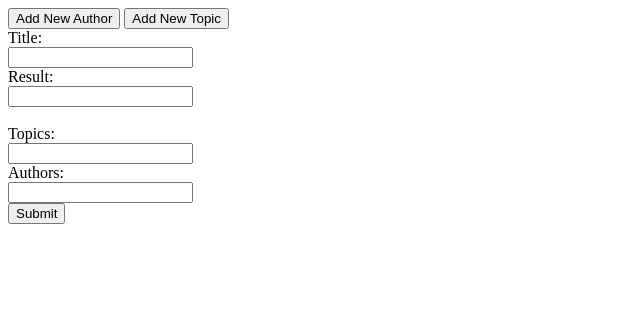
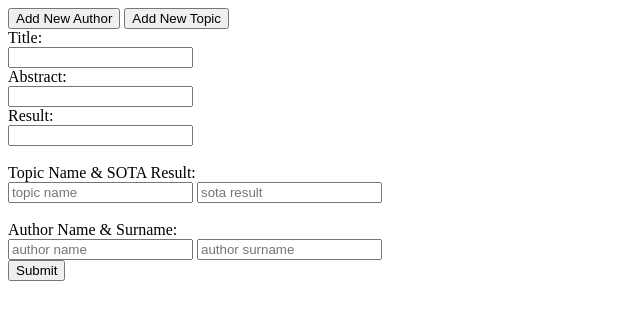
Before and after one commit to fatih-iver/SOTA-for-CS, a Flask app: page /add_paper in a window 1280 px wide. Shown: the top 320 px of the page, without its empty margins (0-640 px from the left). Run offline with Flask 2, Linux system fonts and the light colour scheme.

Commit message:
implement add paper functionality

```diff
--- a/app.py
+++ b/app.py
@@ -146,6 +146,7 @@ def delete_topic():
     else:
         return abort(404)
 
+
 def print_papers():
     connection = sqlite3.connect('sota.db')
     cursor = connection.cursor()
@@ -157,14 +158,50 @@ def print_papers():
 @app.route('/add_paper', methods=['GET', 'POST'])
 def add_paper():
     if request.method == 'POST':
-        topic_name = request.form["topic_name"]
-        sota_result = int(request.form["sota_result"])
+        title = request.form["title"]
+        abstract = request.form["abstract"]
+        result = int(request.form["result"])
+        topic_names = request.form.getlist('topic_names')
+        sota_results = request.form.getlist('sota_results')
+        author_names = request.form.getlist('author_names')
+        author_surnames = request.form.getlist('author_surnames')
+
         connection = sqlite3.connect('sota.db')
         cursor = connection.cursor()
-        cursor.execute("""INSERT INTO topics (topic_name, sota_result) VALUES(?, ?)""", (topic_name, sota_result))
+        cursor.execute("""INSERT INTO papers (title, abstract, result) VALUES(?, ?, ?)""", (title, abstract, result))
         connection.commit()
+        paper_id = cursor.execute("""SELECT paper_id FROM papers WHERE title=?""", (title,)).fetchall()[0][0]
+        for topic_name, sota_result in zip(topic_names, sota_results):
+            query_result = cursor.execute("""SELECT topic_id FROM topics WHERE topic_name=? AND sota_result=?""",
+                                          (topic_name, sota_result)).fetchall()
+            if not query_result:
+                cursor.execute("""INSERT INTO topics (topic_name, sota_result) VALUES(?, ?)""",
+                               (topic_name, sota_result))
+                connection.commit()
+            topic_id = cursor.execute("""SELECT topic_id FROM topics WHERE topic_name=? AND sota_result=?""",
+                                      (topic_name, sota_result)).fetchall()[0][0]
+            query_result = cursor.execute("""SELECT * FROM paper_topics WHERE paper_id=? AND topic_id=?""",
+                                          (paper_id, topic_id)).fetchall()
+            if not query_result:
+                cursor.execute("""INSERT INTO paper_topics (paper_id, topic_id) VALUES(?, ?)""", (paper_id, topic_id))
+                connection.commit()
+        for author_name, author_surname in zip(author_names, author_surnames):
+            query_result = cursor.execute("""SELECT author_id FROM authors WHERE author_name=? AND author_surname=?""",
+                                          (author_name, author_surname)).fetchall()
+            if not query_result:
+                cursor.execute("""INSERT INTO authors (author_name, author_surname) VALUES(?, ?)""",
+                               (author_name, author_surname))
+                connection.commit()
+            author_id = cursor.execute("""SELECT author_id FROM authors WHERE author_name=? AND author_surname=?""",
+                                       (author_name, author_surname)).fetchall()[0][0]
+            query_result = cursor.execute("""SELECT * FROM paper_authors WHERE paper_id=? AND author_id=?""",
+                                          (paper_id, author_id)).fetchall()
+            if not query_result:
+                cursor.execute("""INSERT INTO paper_authors (paper_id, author_id) VALUES(?, ?)""",
+                               (paper_id, author_id))
+                connection.commit()
         connection.close()
-        print_topics()
+        print_papers()
         return redirect(url_for('index'))
     elif request.method == 'GET':
         return render_template("add_paper.html")
@@ -200,7 +237,7 @@ def delete_paper():
         title = request.form["title"]
         connection = sqlite3.connect('sota.db')
         cursor = connection.cursor()
-        cursor.execute("""DELETE FROM papers WHERE title=?""", (title))
+        cursor.execute("""DELETE FROM papers WHERE title=?""", (title,))
         connection.commit()
         connection.close()
         print_papers()
@@ -209,6 +246,7 @@ def delete_paper():
         return render_template("delete_paper.html")
     else:
         return abort(404)
+
 
 @app.route('/index', methods=['GET', 'POST'])
 def index():
--- a/templates/add_paper.html
+++ b/templates/add_paper.html
@@ -12,16 +12,20 @@
     Title:<br>
     <input type="text" name="title">
     <br>
+    Abstract:<br>
+    <input type="text" name="abstract">
+    <br>
     Result:<br>
     <input type="text" name="result">
     <br><br>
     <div class="topic_container">
-    Topics: <br>
-    <input type="text" name="topics"/>
+        <label>Topic Name & SOTA Result:</label>
+    <div><input type="text" name="topic_names" placeholder="topic name"/> <input type="text" name="sota_results" placeholder="sota result"/></div>
     </div>
+    <br>
     <div class="author_container">
-    Authors: <br>
-    <input type="text" name="topics"/>
+    <label>Author Name & Surname:</label>
+    <div><input type="text" name="author_names" placeholder="author name"/> <input type="text" name="author_surnames" placeholder="author surname"/></div>
     </div>
     <input type="submit" value="Submit">
 </form>
@@ -36,13 +40,13 @@ $(document).ready(function() {
 
     $(topic_add_button).click(function(e) {
         e.preventDefault();
-        $(topic_container).append('<div><input type="text" name="topics"/><a href="#" class="delete">Delete</a></div>');
+        $(topic_container).append('<div><input type="text" name="topic_names" placeholder="topic name"/> <input type="text" name="sota_results" placeholder="sota result"/>\n<a href="#" class="delete">Delete</a></div>');
 
     });
 
     $(author_add_button).click(function(e) {
         e.preventDefault();
-        $(author_container).append('<div><input type="text" name="authors"/><a href="#" class="delete">Delete</a></div>');
+        $(author_container).append('<div><input type="text" name="author_names" placeholder="author name"/> <input type="text" name="author_surnames" placeholder="author surname"/>\n<a href="#" class="delete">Delete</a></div>');
 
     });
 
```
Also changed, not shown: sota.db.
